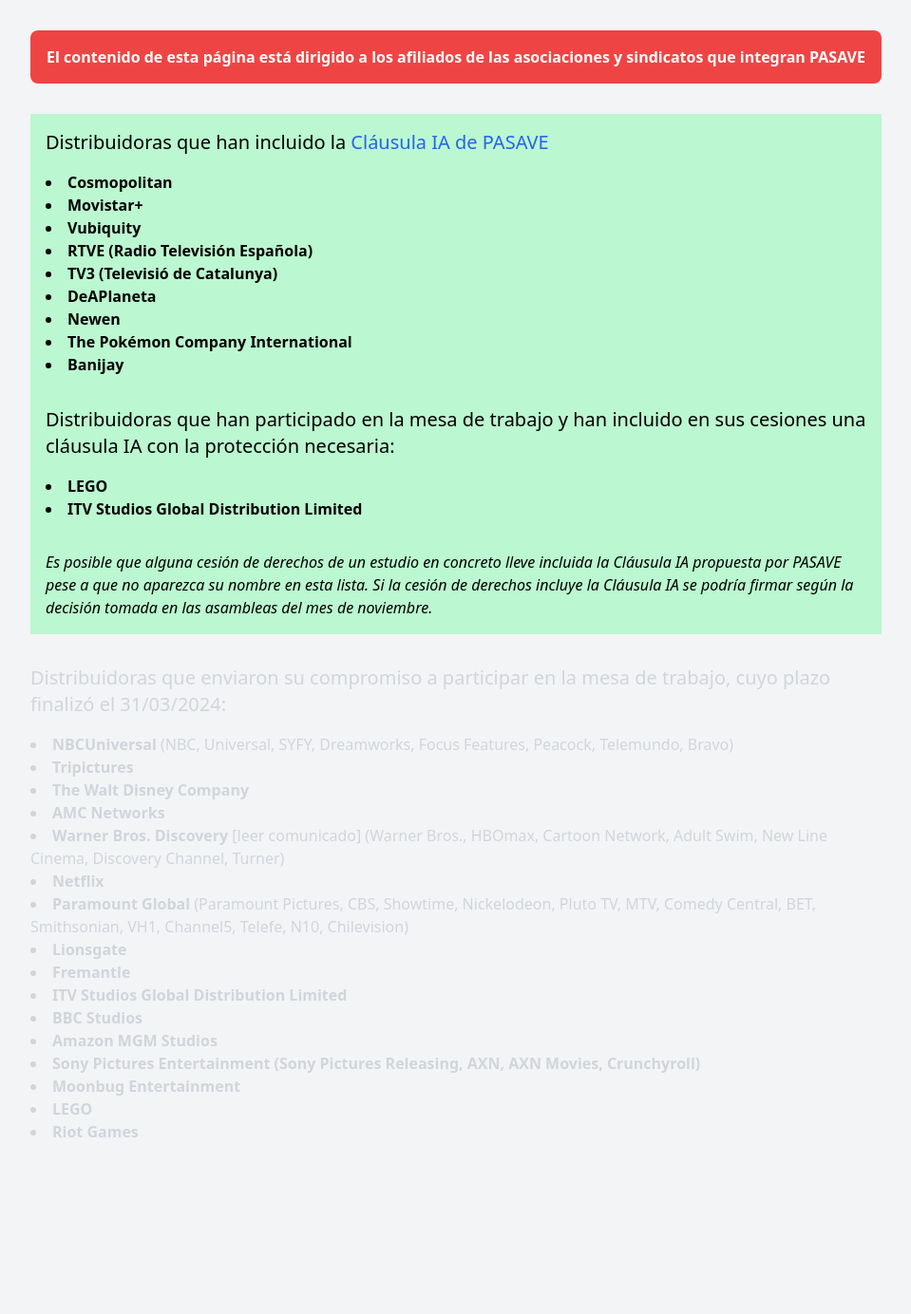
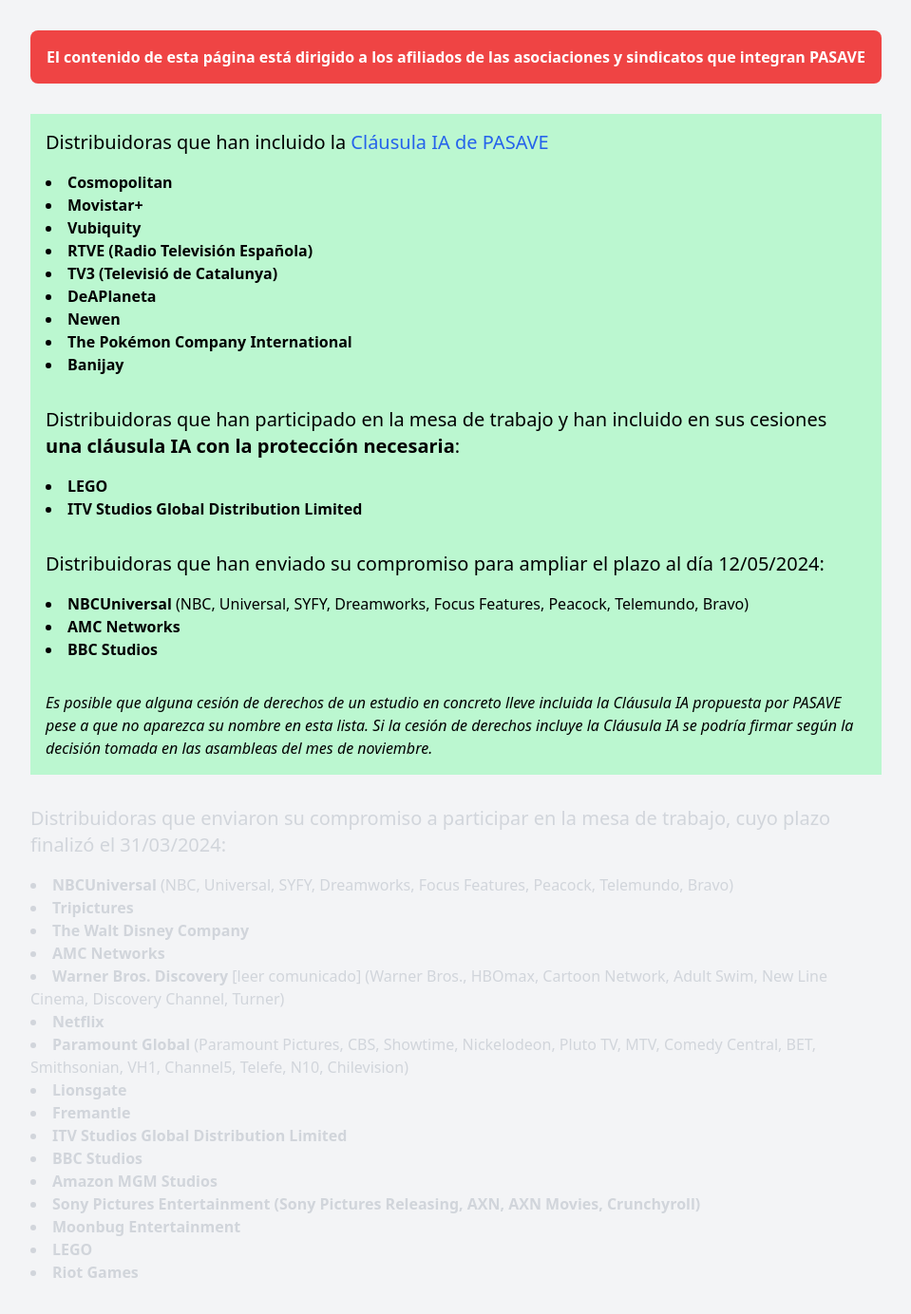
Before and after one commit to mutsuda/pasave.github.io, a Jekyll site: the page built from oklist.md, in a window 1280 px wide. Shown: the whole page at 95% size, without its empty margins (160-1119 px from the left). Built offline with Jekyll 4.4.1, drawn with Linux system fonts in a browser that asks for light colours; before the commit the page ends 1236 px from its top, so only the background shows below that.

Commit message:
updated oklist2

```diff
--- a/oklist.md
+++ b/oklist.md
@@ -22,10 +22,18 @@
 </ul>
 
 
-<div class="text-xl pb-4 pt-8">Distribuidoras que han participado en la mesa de trabajo y han incluido en sus cesiones una cláusula IA con la protección necesaria:</div>
+<div class="text-xl pb-4 pt-8">Distribuidoras que han participado en la mesa de trabajo y han incluido en sus cesiones <b>una cláusula IA con la protección necesaria</b>:</div>
 <ul class="list-disc list-inside">
 	<li class="font-bold">LEGO</li>
 	<li class="font-bold">ITV Studios Global Distribution Limited</li>
+</ul>
+
+
+<div class="text-xl pb-4 pt-8">Distribuidoras que han enviado su compromiso para ampliar el plazo al día 12/05/2024:</div>
+<ul class="list-disc list-inside">
+	<li><span class="font-bold">NBCUniversal</span> (NBC, Universal, SYFY, Dreamworks, Focus Features, Peacock, Telemundo, Bravo)</li>
+	<li class="font-bold">AMC Networks</li>
+	<li class="font-bold">BBC Studios</li>
 </ul>
 
 
```
